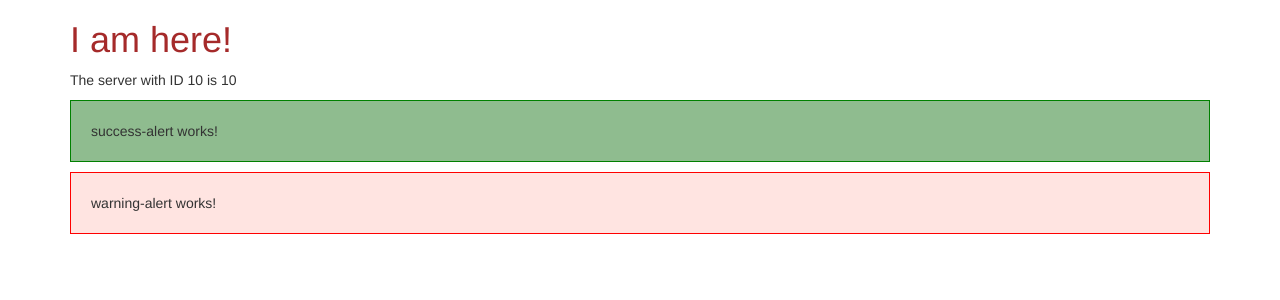
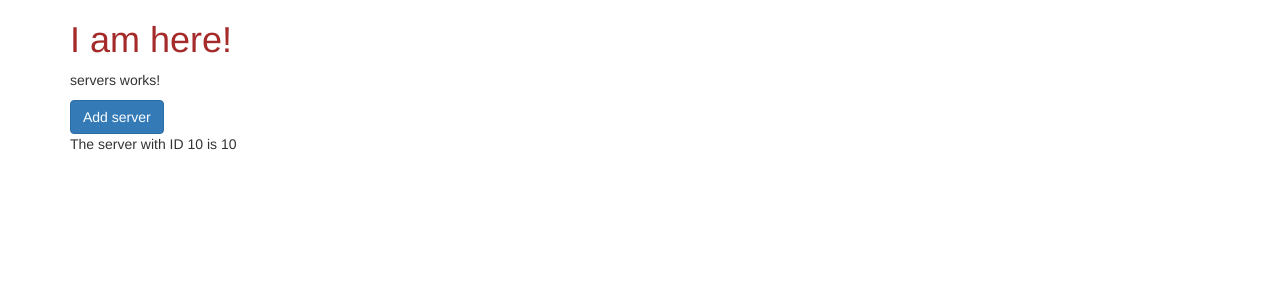
Before and after one commit to TanyaEf/angular-study-app, an Angular app: page / in a window 1280 px wide. Shown: the top 300 px of the page. Built offline with nearby package versions, Linux system fonts and the light colour scheme.

Commit message:
Property binding

```diff
--- a/src/app/app.component.html
+++ b/src/app/app.component.html
@@ -5,8 +5,8 @@
       <app-servers></app-servers>
       <!--<div app-servers></div>
       <div class="app-servers"></div>-->
-      <app-success-alert></app-success-alert>
-      <app-warning-alert></app-warning-alert>
+<!--      <app-success-alert></app-success-alert>
+      <app-warning-alert></app-warning-alert>-->
     </div>
   </div>
 </div>
--- a/src/app/servers/servers.component.html
+++ b/src/app/servers/servers.component.html
@@ -1,3 +1,3 @@
 <p>servers works!</p>
+<button class="btn btn-primary" [disabled]='!allowNewServer'>Add server</button>
 <app-server></app-server>
-<app-server></app-server>
--- a/src/app/servers/servers.component.ts
+++ b/src/app/servers/servers.component.ts
@@ -4,12 +4,18 @@ import { Component, OnInit } from '@angular/core';
   selector: 'app-servers',
   // selector: ' .app-servers', // class
   // selector: '[app-servers]', // attribute
-  template: '<app-server></app-server>',
+  // template: '<app-server></app-server>',
+  templateUrl: './servers.component.html',
   styleUrls: ['./servers.component.css']
 })
 export class ServersComponent implements OnInit {
+  allowNewServer = false;
 
-  constructor() { }
+  constructor() {
+    setTimeout(() => {
+      this.allowNewServer = true;
+    }, 2000);
+  }
 
   ngOnInit() {
   }
```
